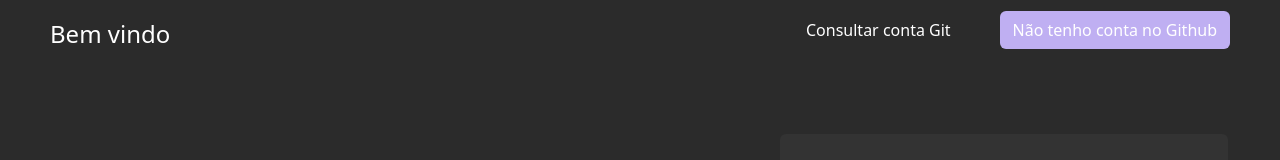
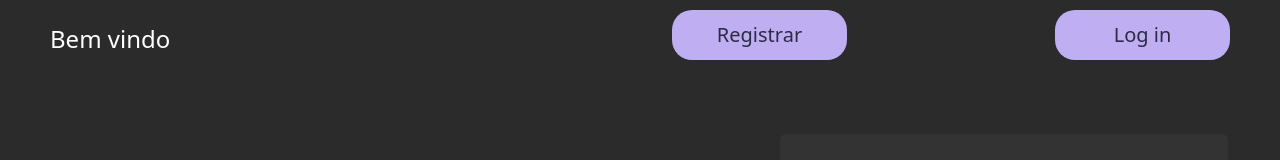
Before and after one commit to CaioCroccia22/React-showGithub-Project, a React (Vite) app: page / in a window 1280 px wide. Shown: the top 160 px of the page. Built offline with nearby package versions, Linux system fonts and the light colour scheme.

Commit message:
feat: implement header and repos styles

```diff
--- a/src/components/Perfil/Perfil.jsx
+++ b/src/components/Perfil/Perfil.jsx
@@ -29,11 +29,3 @@ export default (props) => {
     )
 
 }
-
-
-const box = {
-    width: 100,
-    height: 100,
-    backgroundColor: "#9911ff",
-    borderRadius: 5,
-}
--- a/src/components/ReposList/ReposList.module.css
+++ b/src/components/ReposList/ReposList.module.css
@@ -1,21 +1,27 @@
+
+
 .list{
     display: grid;
-    grid-template-columns: 1fr 1fr 1fr;
+    max-width: 100%;
+    grid-template-columns: 1fr 1fr 1fr 1fr;
+    place-items: center; /* centraliza horizontal e vertical */
     grid-gap: 16px;
 }
 
 .listItem{
     list-style: none;
     padding: 16px;
-    border: 1px solid rgba(0,0,0,0.1);
+    border: none;
 }
 
 
 .itemName{
-
+    font-size: 18px;
+    width: 100%;
 }
 
 .itemLanguage{
+    font-size: 16px;
 
 }
 
@@ -23,17 +29,33 @@
     margin-right: 8px;
 }
 
+.card{
+    background-color: #BFAFF2;
+    color: #2B2B47;
+    width: 250px;
+    height: 200px;
+    border-radius: 20px;
+    border: none;
+    text-align: center;
+    display: grid;
+    grid-template-rows: 1fr 1fr 3fr;
+    grid-row-gap: 16px;
+
+}
+
 .itemLink{
     display: block;
-    background-color: var(--corPrincipal);
+    background-color: #2B2B47;
+    color: #fff;
     text-align: center;
     font-weight: bold;
     margin-top: 8px;
     padding: 8px;
+    border-radius: 8px;
 }
 
 .itemLink a{
     text-decoration: none;
     text-decoration-style: none;
-    color: var(--corSecundaria);
+    color: #fff;
 }
--- a/src/components/ReposList/index.jsx
+++ b/src/components/ReposList/index.jsx
@@ -15,32 +15,33 @@ const ReposList = ({ nomeUsuario }) => {
                 setDownload(true)
                 setRepos(resJson)
 
-            }, 30000)
+            }, 3000)
         })
     }, [nomeUsuario]);
 
-    return(
-        <div className="contaniner">
-            {download === false && (
-                <h1>Carregando...</h1>
-            )}
-            <ul className={styles.list}>
+    return (
+        <div className={`${styles.reposContent}`}>
+            {!download && <h1>Carregando...</h1>}
+
+
+            <ul className={`${styles.list}`} >
                 {repos.map(repositorio => (
                     <li className={styles.listItem} key={repositorio.id}>
-                        <div className={styles.itemName}>
-                            <b>Nome: </b>{repositorio.name} <br />
-                        </div>
-                        <div className={styles.itemLanguage}>
-                            <b>Linguagem: </b>{repositorio.language} <br />
-                        </div>
-                        <div className={styles.itemLink}>
-                            <a target="_blank" href={repositorio.html_url}>Visitar no github</a>
+                        <div className={`card ${styles.card}`} >
+                            <div className={`card-body ${styles.cardBody}`} >
+                                <h5 className={`card-title ${styles.itemName}`} >Nome: {repositorio.name}</h5>
+                                <h5 className={`card-title ${styles.itemLanguage}`}> Linguagem: {repositorio.language}</h5>
+                                {/* <p className="card-text">Some quick example text to build on the card title and make up the bulk of the card’s content.</p> */}
+                                <div className={styles.itemLink}>
+                                    <a target="_blank" rel="noreferrer" href={repositorio.html_url}>Visitar no GitHub</a>
+                                </div>
+                            </div>
                         </div>
                     </li>
                 ))}
             </ul>
         </div>
-    )
-}
+    );
+};
 
 export default ReposList
--- a/src/components/Title/Title.jsx
+++ b/src/components/Title/Title.jsx
@@ -1,19 +1,36 @@
 import { useState, useEffect } from "react";
 import styles from "./Title.module.css"
+import { style } from "motion/react-client";
+
+
+
 
 const Title = () => {
+    const [isActive, setIsActive] = useState(false);
     return(
         <header className={`${styles.header}`}>
             <nav className={` nav ${styles.nav}`}>
                 <h1 className={`${styles.title}`}>Bem vindo</h1>
                 <ul className={`${styles.navList}`}>
-                    <li className={`${styles.itemLink} nav-item`} >
-                        <a className={`nav-link`} aria-current="page" href="#">Consultar conta Git</a>
+                    <li className={`nav-item`} >
+                        <button
+                        className={`${styles.btnLink}`} >
+                            <a
+                            className={``}
+                            href="#">
+                                Registrar
+                            </a>
+                        </button>
                     </li>
-                    <li className={`${styles.itemLink} nav-item`}>
-                        <button className={`btn ${styles.btn}`}>
-                            <a className={`${styles.itemLink}`} href="#">
-                                Não tenho conta no Github
+                    <li className={`nav-item`}>
+                        <button
+                        onMouseEnter ={() => setIsActive(true)}
+                        onMouseLeave ={() => setIsActive(false)}
+                        className={`${styles.btnLink}`}>
+                            <a
+                                className={``}
+                                href="#">
+                                Log in
                             </a>
                         </button>
                     </li>
--- a/src/components/Title/Title.module.css
+++ b/src/components/Title/Title.module.css
@@ -2,10 +2,6 @@
     height: 8vh;
 }
 
-.itemLink a{
-    color: #ffffff;
-    text-decoration: none;
-}
 
 .nav{
     display: flex;
@@ -18,7 +14,7 @@
 .navList{
     list-style: none;
     display: flex;
-    width: 40%;
+    width: 50%;
     justify-content: space-between;
     text-align: center;
     align-items: center;
@@ -29,7 +25,35 @@
     font-size: 24px;
 }
 
-.btn{
+.btnLink{
     background-color: #BFAFF2;
+     /* #2B2B47; */
+    color: #2B2B47;
+    font-size: 20px;
+    width: 175px;
+    height: 50px;
+    border-radius: 20px;
+    border: none;
+
+}
+
+.btnLink a{
+    text-decoration: none;
+    color: inherit; /* opcional, para herdar a cor do texto pai */
+}
+
+
+.btnLink:hover{
+    background-color: #2B2B47;
     color: #fff;
+    width: 175px;
+    height: 50px;
+    border-radius: 20px;
+    border: none;
 }
+
+
+.linkActive a{
+    text-decoration: none;
+    color: inherit; /* opcional, para herdar a cor do texto pai */
+}
--- a/src/global.css
+++ b/src/global.css
@@ -15,7 +15,6 @@ body{
     width: 100vw;
     height: 80vh;
     margin: 0 100px 0px 100px;
-    /* border: 1px solid gray; */
     display: flex;
     align-items: center;
     justify-content: space-between;
```
